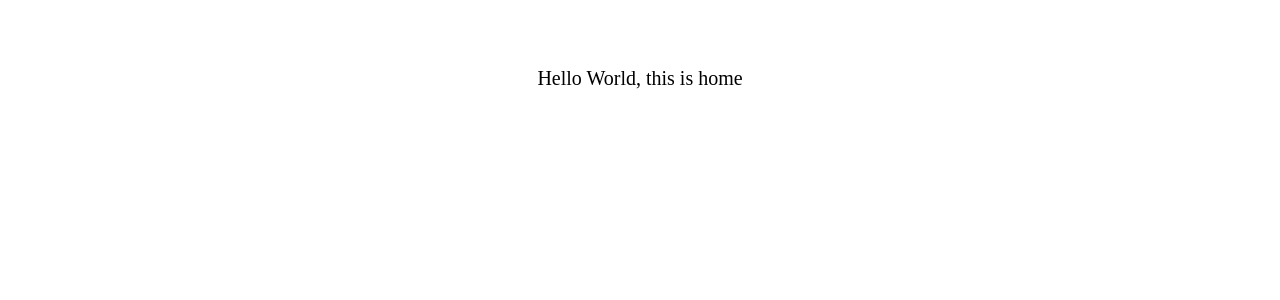
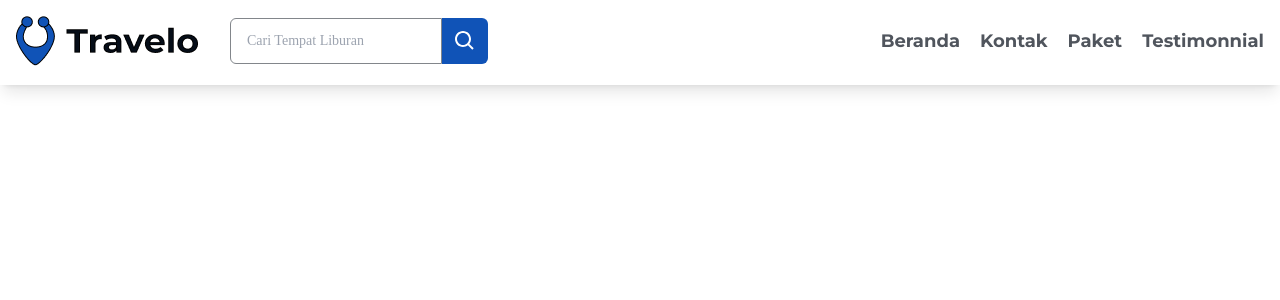
Before and after one commit to kurniawan26/next-travelo, a Next.js app: page / in a window 1280 px wide. Shown: the top 300 px of the page. Built offline with nearby package versions, Linux system fonts and the light colour scheme.

Commit message:
feat(module-2): Create header component

```diff
--- a/src/components/Layouts/RootLayout/RootLayout.tsx
+++ b/src/components/Layouts/RootLayout/RootLayout.tsx
@@ -1,7 +1,7 @@
 import type { Metadata } from "next";
 import { Roboto, Montserrat } from "next/font/google";
+import Footer from "./components/Footer";
 import Header from "./components/Header";
-import Footer from "./components/Footer";
 
 
 const roboto = Roboto({
--- a/src/components/Layouts/RootLayout/components/Header.tsx
+++ /dev/null
@@ -1,11 +0,0 @@
-import React from 'react'
-
-function Header() {
-  return (
-    <header className="bg-gray-800 p-4 text-white">
-      <h1 className="text-2xl font-bold font-montserrat">Montserrat</h1>
-    </header>
-  )
-}
-
-export default Header
--- /dev/null
+++ b/src/components/Layouts/RootLayout/components/Header/Nav/index.tsx
@@ -0,0 +1,15 @@
+import React from 'react'
+import NavItem from '../NavItem'
+
+function Nav() {
+  return (
+    <nav className="flex items-center gap-5">
+      <NavItem href='/' label='Beranda' />
+      <NavItem href='/' label='Kontak' />
+      <NavItem href='/' label='Paket' />
+      <NavItem href='/' label='Testimonnial' />
+    </nav>
+  )
+}
+
+export default Nav
--- /dev/null
+++ b/src/components/Layouts/RootLayout/components/Header/NavItem/index.tsx
@@ -0,0 +1,17 @@
+import Link from 'next/link'
+import React from 'react'
+
+type NavItemProps = {
+  label: string
+  href: string
+}
+
+function NavItem({ label, href }: NavItemProps) {
+  return (
+    <Link href={href}>
+      <p className='font-bold text-heading-4 text-gray-70 font-label'>{label}</p>
+    </Link>
+  )
+}
+
+export default NavItem
--- /dev/null
+++ b/src/components/Layouts/RootLayout/components/Header/Search/index.tsx
@@ -0,0 +1,18 @@
+import Image from 'next/image'
+import React from 'react'
+
+import searchIcon from '@/public/images/icons/search-icon.svg'
+
+function Search() {
+  return (
+    <div className='flex items-center'>
+      <input placeholder='Cari Tempat Liburan' type="text" className='px-4 py-3 text-sm border border-gray-50 rounded-l-md text-gray-50' />
+      <button className='flex justify-center items-center bg-blue-100 border-blue-100 text-white text-sm
+      rounded-r-md h-[46px] w-[46px]'>
+        <Image src={searchIcon} height='24' width='24' alt='Search Icon' />
+      </button>
+    </div>
+  )
+}
+
+export default Search
--- /dev/null
+++ b/src/components/Layouts/RootLayout/components/Header/index.tsx
@@ -0,0 +1,32 @@
+import Image from 'next/image'
+import React from 'react'
+import Search from './Search'
+
+import travelLogo from '@/public/images/travelo-logo-header.png'
+import Nav from './Nav'
+
+function Header() {
+  return (
+    <header className="h-[85px] fixed left-0 right-0 top-0 bg-white shadow-lg p-4 z-20">
+      <div className="max-w-screen-xl mx-auto">
+
+        <div className="flex justify-between items-center">
+
+
+
+          <div className="flex gap-8">
+            <Image src={travelLogo} alt='Travel Logo' height='48' width='182' />
+
+            <Search />
+          </div>
+
+          <div className="flex gap-5">
+            <Nav />
+          </div>
+        </div>
+      </div>
+    </header>
+  )
+}
+
+export default Header
```
